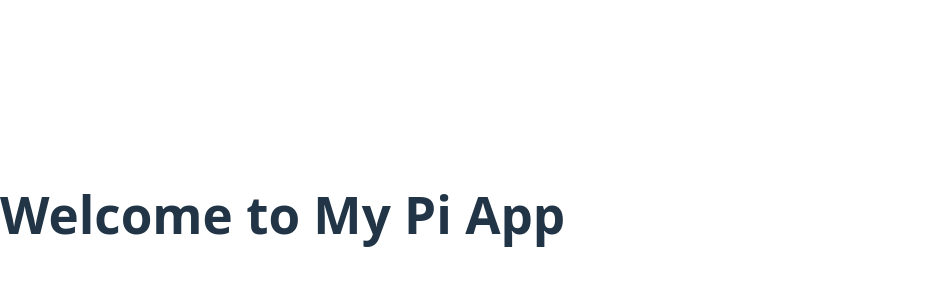
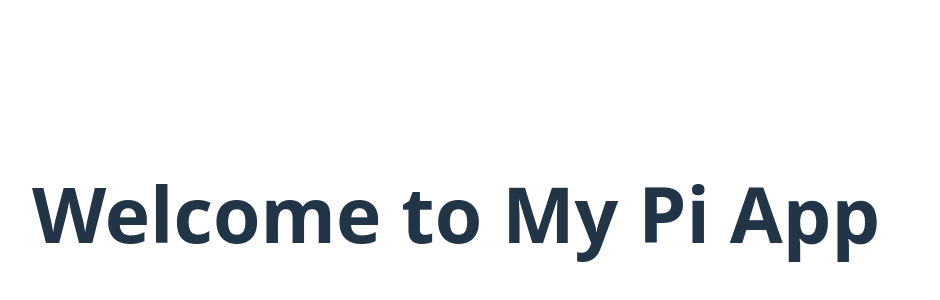
Before and after one commit to weikei909086-cyber/My-Pi-App, a React (Vite) app: page / in a window 1280 px wide. Shown: the part 186-486 px from the top of the page, without its empty margins (0-940 px from the left). Built offline with nearby package versions, Linux system fonts and the light colour scheme.

Commit message:
feat: show Pi username on login

```diff
--- a/src/App.jsx
+++ b/src/App.jsx
@@ -1,6 +1,8 @@
-import { useEffect } from 'react';
+import { useEffect, useState } from 'react';
 
 function App() {
+  const [username, setUsername] = useState('');
+
   useEffect(() => {
     if (window.Pi) {
       window.Pi.init({ version: "2.0" });
@@ -10,7 +12,7 @@ function App() {
           console.error('Login failed:', err);
         } else {
           console.log('Login success!', authResult);
-          alert('Welcome, ' + authResult.user.username + '!');
+          setUsername(authResult.user.username); // ✅ Save username
         }
       });
     } else {
@@ -19,8 +21,9 @@ function App() {
   }, []);
 
   return (
-    <div>
+    <div style={{ padding: '2rem', fontSize: '1.5rem' }}>
       <h1>Welcome to My Pi App</h1>
+      {username && <p>Hello, <strong>{username}</strong> 👋</p>}
     </div>
   );
 }
```
